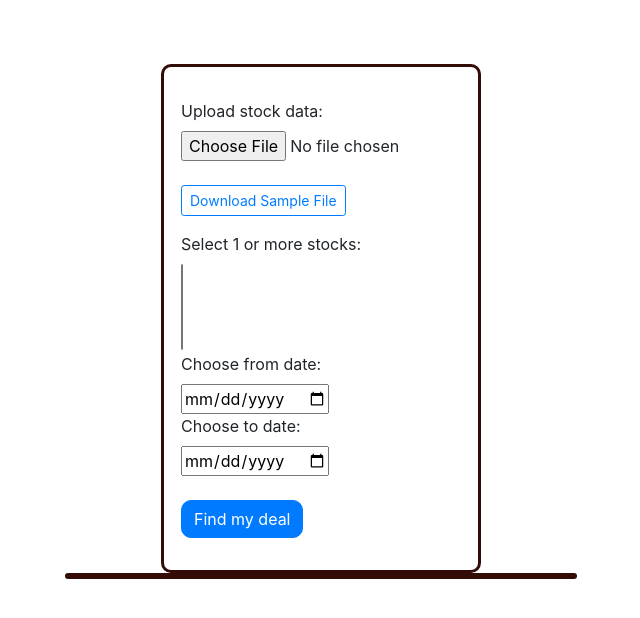
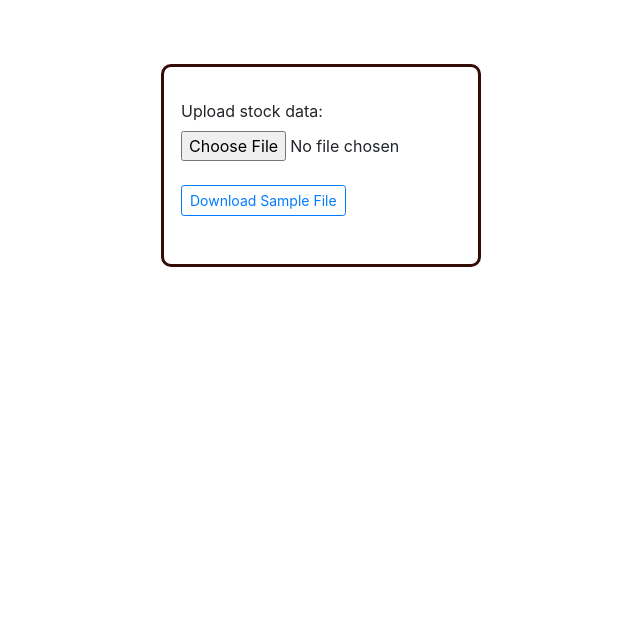
Before and after one commit to Shylajhaa/stock-trading, a PHP site: page / in a window 1280 px wide. Shown: the top 618 px of the page, without its empty margins (319-959 px from the left). Run offline with PHP 8.4, Linux system fonts and the light colour scheme.

Commit message:
fixed minor issues

```diff
--- a/Views/interface.js
+++ b/Views/interface.js
@@ -30,6 +30,7 @@ form.addEventListener('submit', e => {
     var dateRangeTo = document.querySelector('#date-range-to').value;
 
     var formData = new FormData();
+    formData.append('file', uploadedFile);
     formData.append('stock_names', stocks);
     formData.append('date_range_from', dateRangeFrom);
     formData.append('date_range_to', dateRangeTo);
@@ -40,8 +41,7 @@ form.addEventListener('submit', e => {
     xhr.onreadystatechange = function() {
         if (this.readyState == 4 && this.status == 200) {
             result = JSON.parse(this.responseText);
-            uploadedFile = result['uploaded_file'];
-            populateResult(result['applicable_stocks']);
+            populateResult(result);
         }
     };
 
@@ -64,13 +64,14 @@ fileInput.addEventListener('change', e => {
     const xhr = new XMLHttpRequest();
     xhr.onreadystatechange = function() {
         if (this.readyState == 4 && this.status == 200) {
-            var parsedResponse = JSON.parse(this.responseText);
+            result = JSON.parse(this.responseText);
+            uploadedFile = result['uploaded_file'];
 
             stockChooser = document.querySelector('#stock-multi-select');
-            for (var stockIndex in parsedResponse) {
+            for (var stockIndex in result['applicable_stocks']) {
                 element = document.createElement('option');
-                elementValue = document.createTextNode(parsedResponse[stockIndex]);
-                element.value = parsedResponse[stockIndex]
+                elementValue = document.createTextNode(result['applicable_stocks'][stockIndex]);
+                element.value = result['applicable_stocks'][stockIndex]
                 element.appendChild(elementValue);
                 stockChooser.appendChild(element);
             }
--- a/index.php
+++ b/index.php
@@ -30,7 +30,7 @@
                     </div>
                 </div>
 
-                <div id="main-form" style="display: block;">
+                <div id="main-form" style="display: none;">
                     <div class="row">
                         <label>Select 1 or more stocks: </label>
                     </div>
@@ -63,8 +63,10 @@
             </div>
         </form>
     </div>
-    <div>
-        <table id="result-table" style="display: block;border: 3px solid #330c07;border-radius: 10px" class="table table-bordered">
+
+    <br>
+    <div class="container">
+        <table id="result-table" style="display: none;border: 3px solid #330c07;border-radius: 10px" class="table table-bordered">
         </table>
     </div>
 </body>
```
